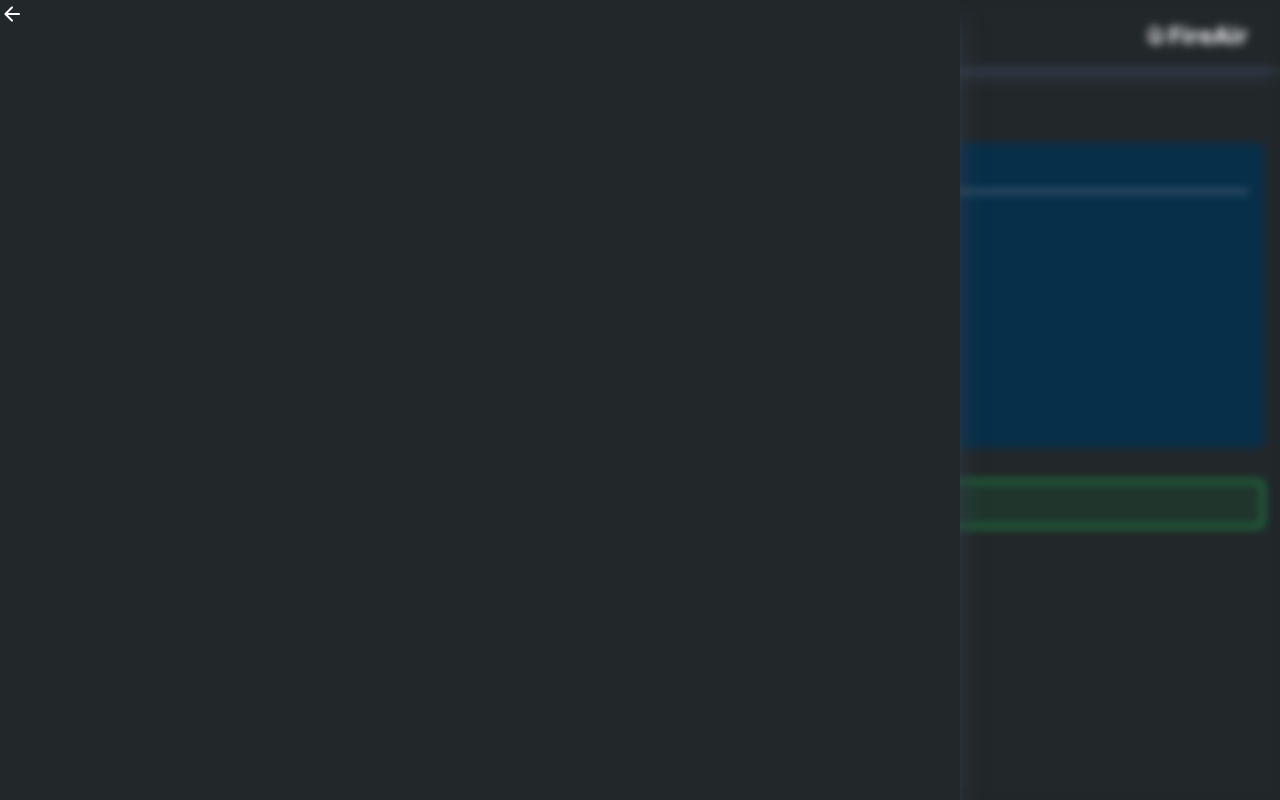
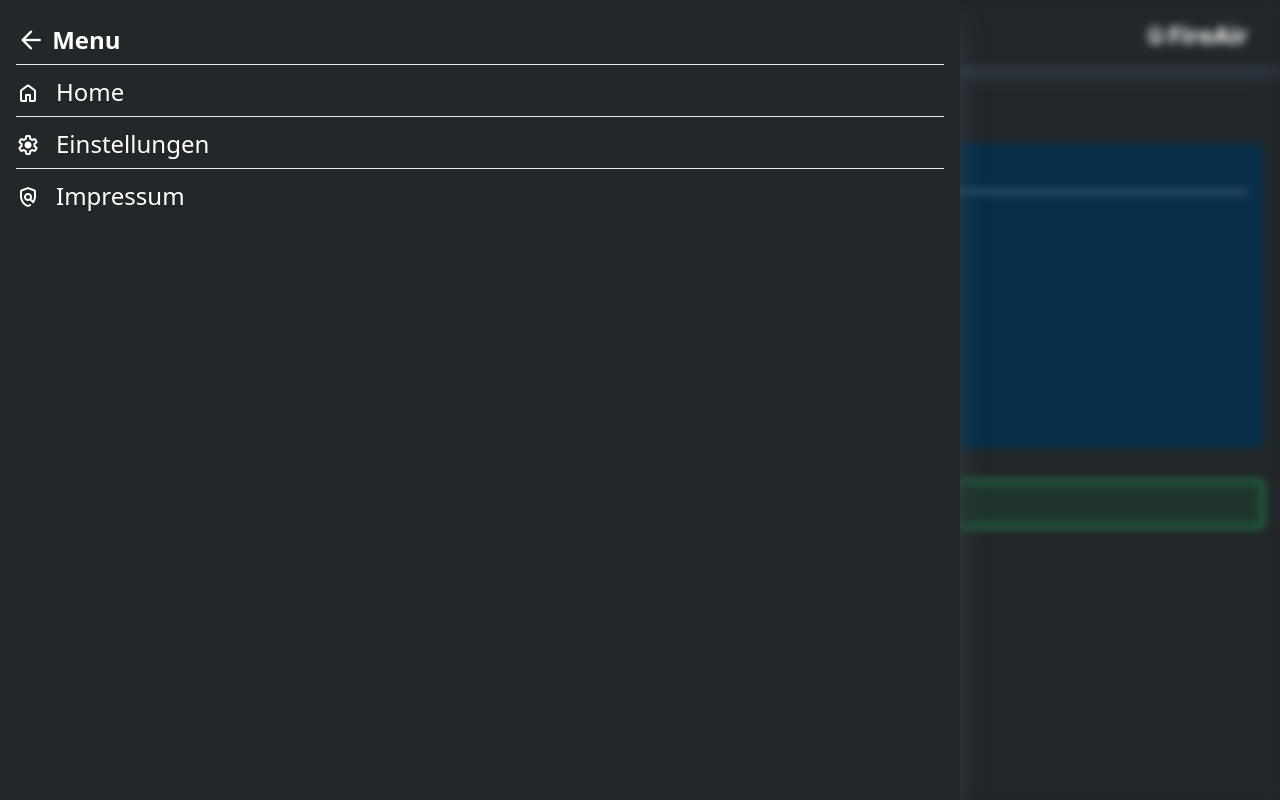
Before and after one commit to Niklas003/FireAir, a Vue app: page /#/checkMissionData/1 in a window 1280 px wide. Both pictures are taken after a click on the element "menu". Built offline with nearby package versions, Linux system fonts and the light colour scheme.

Commit message:
feat: App Bar+Menu full function Closes: FireAir#13

```diff
--- a/src/components/AppMenu.vue
+++ b/src/components/AppMenu.vue
@@ -1,7 +1,13 @@
 <template>
     <div class="z-10 min-h-screen w-full absolute top-0 bg-transparent backdrop-blur-sm text-white">
-        <div class="w-3/4 bg-[#22272A] min-h-screen shadow-xl shadow-gray-700">
-            <span @click="collapseMenu()" class="material-symbols-rounded relative top-0.5 cursor-pointer">arrow_back</span>
+        <div class="w-3/4 bg-[#22272A] min-h-screen shadow-xl shadow-gray-700 p-4 text-2xl">
+           <h1 class="font-bold mb-2"><span @click="collapseMenu()" class="material-symbols-rounded relative top-1.5 cursor-pointer text-3xl">arrow_back</span> Menu</h1>
+           <hr>
+           <p class="my-2"><router-link @click="collapseMenu()" to="/"><span class="material-symbols-rounded relative top-1 cursor-pointer text-2xl mr-4">home</span>Home</router-link></p>
+           <hr>
+           <p class="my-2"><router-link @click="collapseMenu()" to="/settings"><span class="material-symbols-rounded relative top-1 cursor-pointer text-2xl mr-4">settings</span>Einstellungen</router-link></p>
+           <hr>
+           <p class="my-2"><router-link @click="collapseMenu()" to="/settings"><span class="material-symbols-rounded relative top-1 cursor-pointer text-2xl mr-4">policy</span>Impressum</router-link></p>
         </div>
     </div>
 </template>
--- a/src/views/UserSettings.vue
+++ b/src/views/UserSettings.vue
@@ -1,8 +1,6 @@
 <template>
-    <div class="p-12">
-        <router-link to="/" class="hover:underline text-white text-lg"><span class="material-symbols-rounded relative top-0.5 text-sm">arrow_back_ios</span> zurück</router-link>
-
-        <h1 class="text-white text-4xl my-12">Einstellungen</h1>
+    <div class="p-8">
+        <h1 class="text-white text-4xl my-4">Einstellungen</h1>
 
         <ValueInputP1 placeholder="Name der Feuerwehr" @user-input="(userInput: string) => getEmits(userInput)"></ValueInputP1>
         <br>
```
